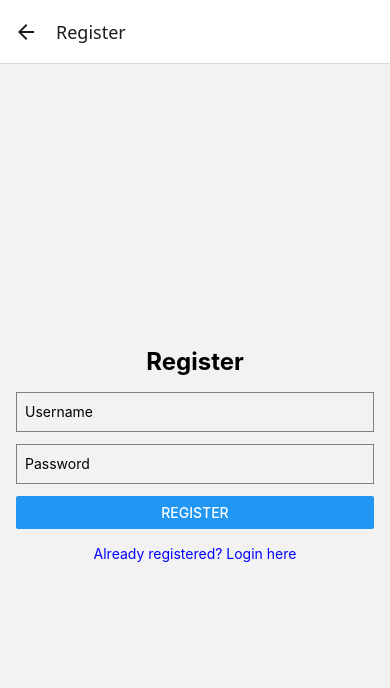
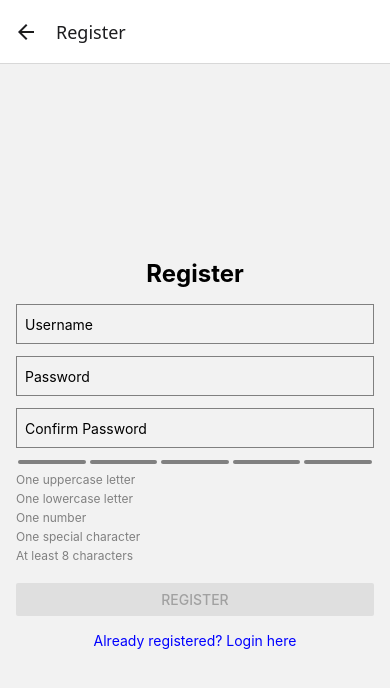
Before and after one commit to nooreldeensalah/Media_Sharing_Platform, a React Native app in the folder mobile/: screen /Register in a window 390 px wide. Shown: the top 688 px of the page. Built offline with nearby package versions, Linux system fonts and the light colour scheme; no server answers.

Commit message:
Add a component to indicate password strength for mobile's app registration form

```diff
--- /dev/null
+++ b/mobile/src/components/PasswordStrengthIndicator.tsx
@@ -0,0 +1,80 @@
+import React from "react";
+import { View, Text, StyleSheet } from "react-native";
+import { PasswordStrength } from "../utils/passwordUtils";
+
+interface PasswordStrengthIndicatorProps {
+  strength: PasswordStrength;
+}
+
+const requirements = [
+  { key: "hasUpper", label: "One uppercase letter" },
+  { key: "hasLower", label: "One lowercase letter" },
+  { key: "hasNumber", label: "One number" },
+  { key: "hasSpecial", label: "One special character" },
+  { key: "hasLength", label: "At least 8 characters" },
+] as const;
+
+const PasswordStrengthIndicator: React.FC<PasswordStrengthIndicatorProps> = ({
+  strength,
+}) => {
+  const strengthBars = Object.values(strength);
+
+  return (
+    <View style={styles.container}>
+      <View style={styles.strengthBars}>
+        {strengthBars.map((passed, index) => (
+          <View
+            key={`strength-bar-${index}`}
+            style={[
+              styles.strengthBar,
+              { backgroundColor: passed ? "green" : "gray" },
+            ]}
+          />
+        ))}
+      </View>
+      <View style={styles.requirements}>
+        {requirements.map(({ key, label }) => (
+          <Text
+            key={key}
+            style={[
+              styles.requirement,
+              {
+                color: strength[key as keyof PasswordStrength]
+                  ? "green"
+                  : "gray",
+              },
+            ]}
+          >
+            {label}
+          </Text>
+        ))}
+      </View>
+    </View>
+  );
+};
+
+const styles = StyleSheet.create({
+  container: {
+    marginBottom: 16,
+  },
+  strengthBars: {
+    flexDirection: "row",
+    justifyContent: "space-between",
+    marginBottom: 8,
+  },
+  strengthBar: {
+    height: 4,
+    flex: 1,
+    marginHorizontal: 2,
+    borderRadius: 2,
+  },
+  requirements: {
+    flexDirection: "column",
+  },
+  requirement: {
+    fontSize: 12,
+    marginBottom: 4,
+  },
+});
+
+export default PasswordStrengthIndicator;
--- a/mobile/src/screens/RegisterScreen.tsx
+++ b/mobile/src/screens/RegisterScreen.tsx
@@ -9,12 +9,20 @@ import {
 } from "react-native";
 import { useNavigation } from "@react-navigation/native";
 import { registerUser } from "../api";
+import PasswordStrengthIndicator from "../components/PasswordStrengthIndicator";
+import { checkPasswordStrength } from "../utils/passwordUtils";
 
 const RegisterScreen: React.FC = () => {
   const [username, setUsername] = useState("");
   const [password, setPassword] = useState("");
+  const [confirmPassword, setConfirmPassword] = useState("");
   const [error, setError] = useState("");
   const navigation = useNavigation();
+
+  const passwordStrength = checkPasswordStrength(password);
+  const isPasswordValid =
+    password && Object.values(passwordStrength).every(Boolean);
+  const passwordsMatch = password === confirmPassword && password !== "";
 
   const handleRegister = async () => {
     try {
@@ -43,7 +51,25 @@ const RegisterScreen: React.FC = () => {
         onChangeText={setPassword}
         secureTextEntry
       />
-      <Button title="Register" onPress={handleRegister} />
+      <TextInput
+        style={[
+          styles.input,
+          confirmPassword && !passwordsMatch ? styles.inputError : null,
+        ]}
+        placeholder="Confirm Password"
+        value={confirmPassword}
+        onChangeText={setConfirmPassword}
+        secureTextEntry
+      />
+      {confirmPassword && !passwordsMatch && (
+        <Text style={styles.error}>Passwords do not match</Text>
+      )}
+      <PasswordStrengthIndicator strength={passwordStrength} />
+      <Button
+        title="Register"
+        onPress={handleRegister}
+        disabled={!isPasswordValid || !passwordsMatch || !username}
+      />
       <TouchableOpacity onPress={() => navigation.navigate("Login")}>
         <Text style={styles.link}>Already registered? Login here</Text>
       </TouchableOpacity>
@@ -70,6 +96,9 @@ const styles = StyleSheet.create({
     marginBottom: 12,
     paddingHorizontal: 8,
   },
+  inputError: {
+    borderColor: "red",
+  },
   error: {
     color: "red",
     marginBottom: 12,
--- /dev/null
+++ b/mobile/src/utils/passwordUtils.ts
@@ -0,0 +1,11 @@
+export const checkPasswordStrength = (pwd: string) => {
+  const hasLength = pwd.length >= 8;
+  const hasUpper = /[A-Z]/.test(pwd);
+  const hasLower = /[a-z]/.test(pwd);
+  const hasNumber = /[0-9]/.test(pwd);
+  const hasSpecial = /[!@#$%^&*(),.?":{}|<>]/.test(pwd);
+
+  return { hasLength, hasUpper, hasLower, hasNumber, hasSpecial };
+};
+
+export type PasswordStrength = ReturnType<typeof checkPasswordStrength>;
```
